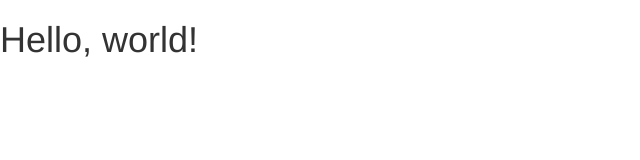
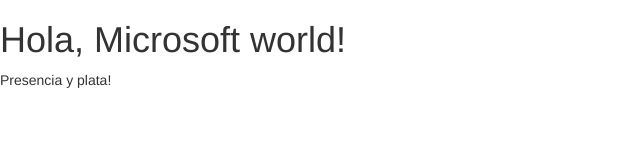
Before and after one commit to Jeav22/Jeav22.github.io, a plain HTML site: page index.html in a window 1280 px wide. Shown: the whole page, without its empty margins (0-640 px from the left). Drawn offline with nearby package versions, Linux system fonts and the light colour scheme.

Commit message:
Traduccion al espaniol

```diff
--- a/index.html
+++ b/index.html
@@ -18,7 +18,9 @@
     <![endif]-->
   </head>
   <body>
-    <h1>Hello, world!</h1>
+    <h1>Hola, Microsoft world!</h1>
+
+    <p>Presencia y plata!</p>
 
     <!-- jQuery (necessary for Bootstrap's JavaScript plugins) -->
    <script src="https://maxcdn.bootstrapcdn.com/bootstrap/3.3.7/js/bootstrap.min.js" integrity="sha384-Tc5IQib027qvyjSMfHjOMaLkfuWVxZxUPnCJA7l2mCWNIpG9mGCD8wGNIcPD7Txa" crossorigin="anonymous"></script>
```
